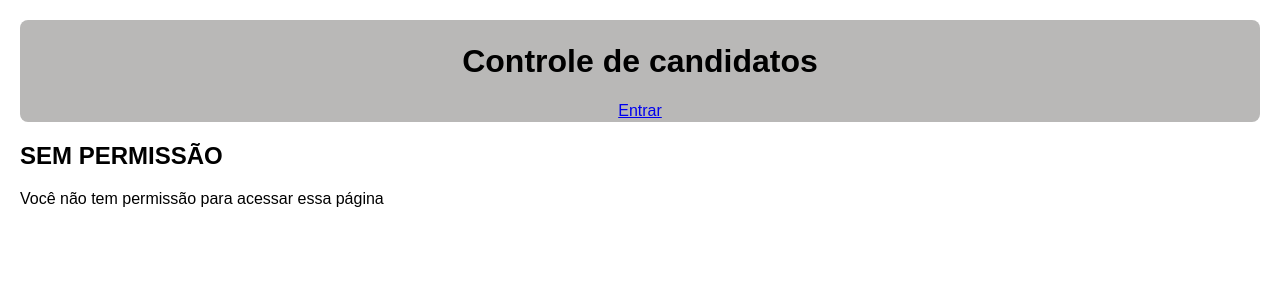
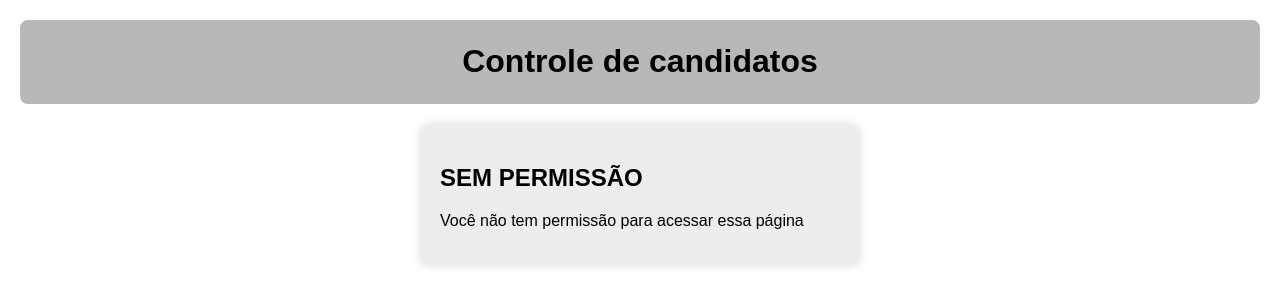
Before and after one commit to ferreirascdb/selecao_candidatos, a Django app: page /sem_permissao/ in a window 1280 px wide. Shown: the top 306 px of the page. Run offline with Django 5.2, Linux system fonts and the light colour scheme.

Commit message:
ajustes nos templates e nos estilos

```diff
--- a/project/candidatos/templates/candidatos/base.html
+++ b/project/candidatos/templates/candidatos/base.html
@@ -23,7 +23,7 @@
         | <a href="{% url 'index' %}">Lista</a>
         {% endif %}
         {% else %}
-        <a href="{% url 'login' %}">Entrar</a>
+
         {% endif %}
     </header>
 
--- a/project/candidatos/templates/candidatos/sem_permissao.html
+++ b/project/candidatos/templates/candidatos/sem_permissao.html
@@ -1,6 +1,7 @@
 {% extends "candidatos/base.html"%}
 {% block content%}
-
+<div class = "login-container">
     <h2> SEM PERMISSÃO</h2>
     <P>Você não tem permissão para acessar essa página</P>
+</div>
 {% endblock %}
```
Also changed, not shown: project/db.sqlite3.
